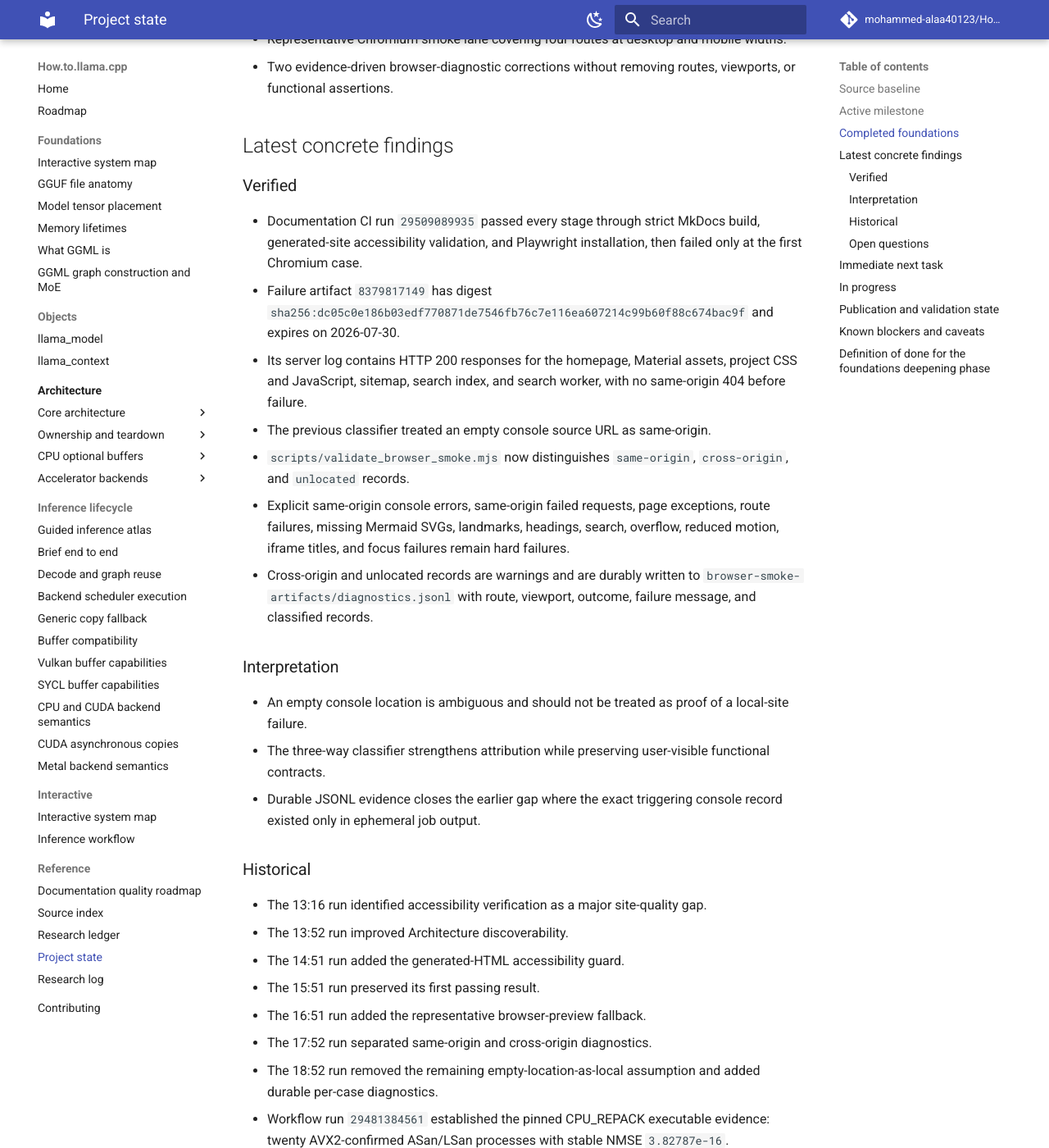
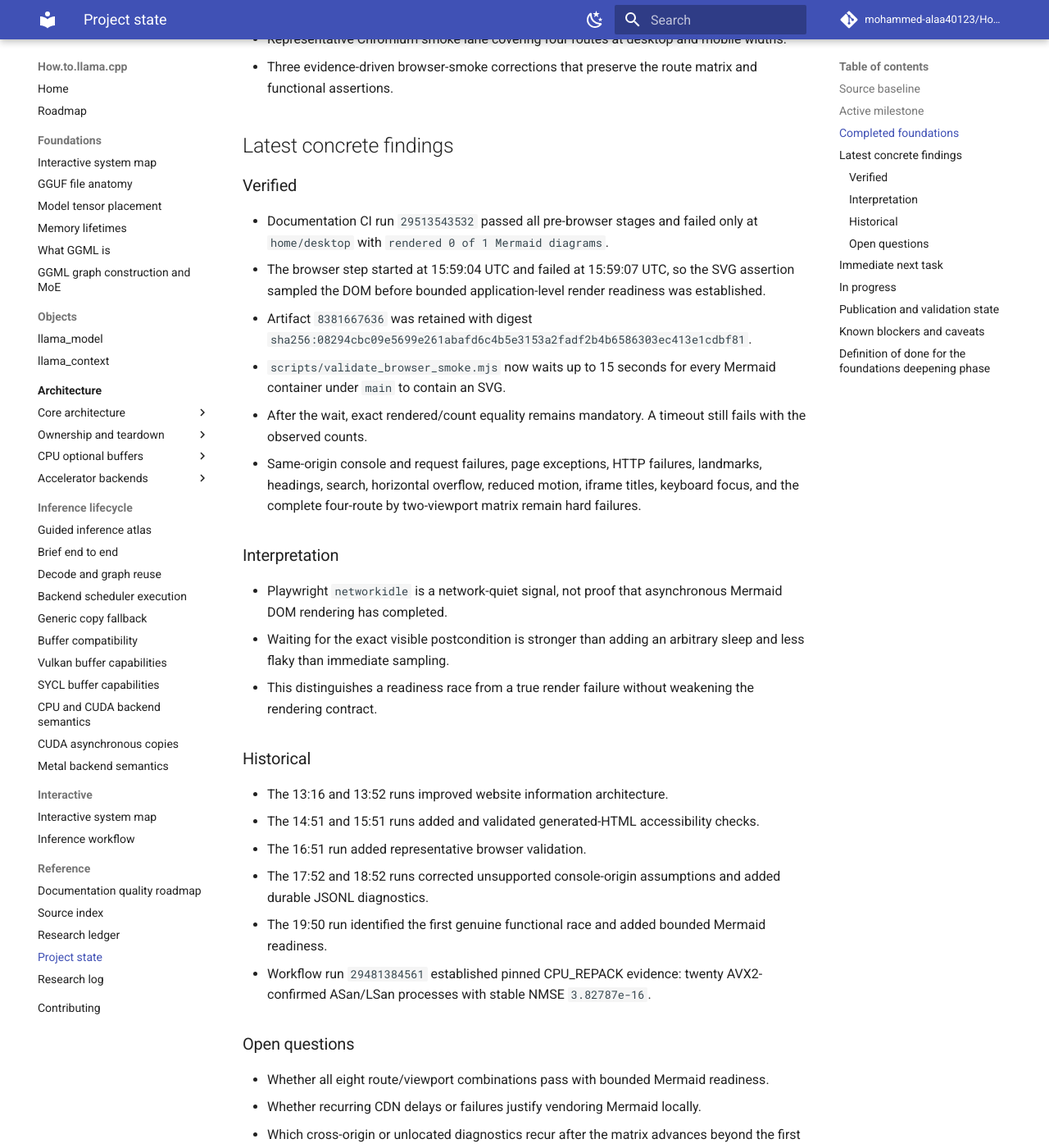
Before and after one commit to mohammed-alaa40123/How.to.llama.cpp, an MkDocs documentation site: the page built from docs/reference/project-state.md, in a window 1280 px wide and 1400 px high, scrolled down 1169 px. Shown: the whole window at 82% size. Built offline with MkDocs 1.6.1 and Material for MkDocs 9.7.7, drawn with Linux system fonts in a browser that asks for light colours; comment, search, counter and statistics services are not loaded; some of the changed text lies outside the part shown.

Commit message:
docs: update project state for Mermaid readiness

````diff
--- a/docs/reference/project-state.md
+++ b/docs/reference/project-state.md
@@ -1,6 +1,6 @@
 # Project state
 
-_Last updated: 2026-07-16 18:52 Africa/Cairo_
+_Last updated: 2026-07-16 19:50 Africa/Cairo_
 
 Read this file after the root README on every run. It is the compact checkpoint for the current milestone, verified work, blockers, and next priority.
 
@@ -27,52 +27,50 @@ Read this file after the root README on every run. It is the compact checkpoint
 - Architecture navigation grouping and audience-based Architecture landing page.
 - Generated-HTML accessibility structure validator and first passing authoritative run.
 - Representative Chromium smoke lane covering four routes at desktop and mobile widths.
-- Two evidence-driven browser-diagnostic corrections without removing routes, viewports, or functional assertions.
+- Three evidence-driven browser-smoke corrections that preserve the route matrix and functional assertions.
 
 ## Latest concrete findings
 
 ### Verified
 
-- Documentation CI run `29509089935` passed every stage through strict MkDocs build, generated-site accessibility validation, and Playwright installation, then failed only at the first Chromium case.
-- Failure artifact `8379817149` has digest `sha256:dc05c0e186b03edf770871de7546fb76c7e116ea607214c99b60f88c674bac9f` and expires on 2026-07-30.
-- Its server log contains HTTP 200 responses for the homepage, Material assets, project CSS and JavaScript, sitemap, search index, and search worker, with no same-origin 404 before failure.
-- The previous classifier treated an empty console source URL as same-origin.
-- `scripts/validate_browser_smoke.mjs` now distinguishes `same-origin`, `cross-origin`, and `unlocated` records.
-- Explicit same-origin console errors, same-origin failed requests, page exceptions, route failures, missing Mermaid SVGs, landmarks, headings, search, overflow, reduced motion, iframe titles, and focus failures remain hard failures.
-- Cross-origin and unlocated records are warnings and are durably written to `browser-smoke-artifacts/diagnostics.jsonl` with route, viewport, outcome, failure message, and classified records.
+- Documentation CI run `29513543532` passed all pre-browser stages and failed only at `home/desktop` with `rendered 0 of 1 Mermaid diagrams`.
+- The browser step started at 15:59:04 UTC and failed at 15:59:07 UTC, so the SVG assertion sampled the DOM before bounded application-level render readiness was established.
+- Artifact `8381667636` was retained with digest `sha256:08294cbc09e5699e261abafd6c4b5e3153a2fadf2b4b6586303ec413e1cdbf81`.
+- `scripts/validate_browser_smoke.mjs` now waits up to 15 seconds for every Mermaid container under `main` to contain an SVG.
+- After the wait, exact rendered/count equality remains mandatory. A timeout still fails with the observed counts.
+- Same-origin console and request failures, page exceptions, HTTP failures, landmarks, headings, search, horizontal overflow, reduced motion, iframe titles, keyboard focus, and the complete four-route by two-viewport matrix remain hard failures.
 
 ### Interpretation
 
-- An empty console location is ambiguous and should not be treated as proof of a local-site failure.
-- The three-way classifier strengthens attribution while preserving user-visible functional contracts.
-- Durable JSONL evidence closes the earlier gap where the exact triggering console record existed only in ephemeral job output.
+- Playwright `networkidle` is a network-quiet signal, not proof that asynchronous Mermaid DOM rendering has completed.
+- Waiting for the exact visible postcondition is stronger than adding an arbitrary sleep and less flaky than immediate sampling.
+- This distinguishes a readiness race from a true render failure without weakening the rendering contract.
 
 ### Historical
 
-- The 13:16 run identified accessibility verification as a major site-quality gap.
-- The 13:52 run improved Architecture discoverability.
-- The 14:51 run added the generated-HTML accessibility guard.
-- The 15:51 run preserved its first passing result.
-- The 16:51 run added the representative browser-preview fallback.
-- The 17:52 run separated same-origin and cross-origin diagnostics.
-- The 18:52 run removed the remaining empty-location-as-local assumption and added durable per-case diagnostics.
-- Workflow run `29481384561` established the pinned CPU_REPACK executable evidence: twenty AVX2-confirmed ASan/LSan processes with stable NMSE `3.82787e-16`.
+- The 13:16 and 13:52 runs improved website information architecture.
+- The 14:51 and 15:51 runs added and validated generated-HTML accessibility checks.
+- The 16:51 run added representative browser validation.
+- The 17:52 and 18:52 runs corrected unsupported console-origin assumptions and added durable JSONL diagnostics.
+- The 19:50 run identified the first genuine functional race and added bounded Mermaid readiness.
+- Workflow run `29481384561` established pinned CPU_REPACK evidence: twenty AVX2-confirmed ASan/LSan processes with stable NMSE `3.82787e-16`.
 
 ### Open questions
 
-- Whether all eight route/viewport combinations pass under the three-way classifier.
-- Which exact unlocated diagnostic recurs; the next artifact will preserve it.
-- Whether recurring Mermaid diagnostics justify vendoring Mermaid locally.
-- Whether the post-merge Pages deployment succeeded and serves the merged Architecture pages.
+- Whether all eight route/viewport combinations pass with bounded Mermaid readiness.
+- Whether recurring CDN delays or failures justify vendoring Mermaid locally.
+- Which cross-origin or unlocated diagnostics recur after the matrix advances beyond the first case.
+- Whether the post-merge Pages deployment serves the merged Architecture pages correctly.
 - Whether axe-core and explicit dark-palette contrast/focus checks should be added after the smoke lane stabilizes.
 - Whether current upstream `8ee54c8` still admits the exact CPU_REPACK fixture at runtime.
 
 ## Immediate next task
 
 ```text
-inspect the three-way-classifier Chromium workflow result
-  → inspect diagnostics.jsonl for recurring unlocated/cross-origin records
-  → preserve explicit same-origin and functional failures as hard failures
+inspect the bounded Mermaid-readiness Chromium result
+  → confirm the full eight-case matrix or inspect retained diagnostics
+  → keep the rendered-SVG requirement strict
+  → vendor Mermaid locally if bounded readiness still fails from CDN behavior
   → after passing, add axe-core or computed contrast/focus-style coverage
 ```
 
@@ -89,21 +87,21 @@ inspect the three-way-classifier Chromium workflow result
 
 - PR #1 merged to `main` at `f33d16945433581e484c3b1112dc36c9f807861c`.
 - Current increment is on PR #2 branch `automation/accessibility-ci-result`.
-- Added detailed note `logs/research/2026-07-16/1852-browser-smoke-unlocated-diagnostics.md`.
+- Added detailed note `logs/research/2026-07-16/1950-browser-smoke-mermaid-readiness.md`.
 - Updated the browser validator, README living TODOs, project state, and research log.
 - Research ledger unchanged because no external source was added or reclassified.
-- The three-way browser policy awaits its commit-scoped Documentation CI result.
+- The bounded Mermaid-readiness policy awaits its commit-scoped Documentation CI result.
 
 ## Known blockers and caveats
 
-- **Three-way browser result:** the latest classifier has not yet produced authoritative workflow evidence.
-- **Previous diagnostic evidence:** run `29509089935` did not retain the exact console record; the new JSONL artifact closes this gap for future runs.
+- **Current browser result:** the readiness-aware validator has not yet produced authoritative workflow evidence.
 - **Live-site verification:** direct Pages access remains unavailable, so production HTTP status and deployed rendering cannot be independently tested.
+- **Local validation:** cloning the repository is blocked by DNS resolution for `github.com` in the current runtime.
 - **Pages workflow visibility:** commit-scoped workflow lookup exposes pull-request-triggered runs and does not surface the post-merge `main` Pages run.
 - **Accessibility scope:** the smoke lane does not prove computed contrast, complete keyboard order, visible focus quality for every control, axe-core compliance, or deep interactive-state behavior.
 - **External-resource sensitivity:** Mermaid is loaded from a CDN; rendered SVGs remain required.
 - **Current-tree runtime evidence:** source/API compatibility at `8ee54c8` is verified, but the fixture has not yet been compiled and executed against that exact current revision.
-- **Evidence retention:** CPU_REPACK artifact `8368782428` expires on 2026-08-15; browser artifact `8379817149` expires on 2026-07-30.
+- **Evidence retention:** CPU_REPACK artifact `8368782428` expires on 2026-08-15; browser artifact `8381667636` is retained for 14 days.
 - **Hardware scope:** the passing CPU_REPACK evidence is AVX2-specific and does not cover ARM, KleidiAI, AMX, or SpacemiT.
 - **Upstream permission:** direct issue/PR creation in `ggml-org/llama.cpp` is blocked for the connected GitHub App.
 - Mapping, allocation, residency, representation validity, command completion, event ownership, reset, and release remain distinct states.
````
